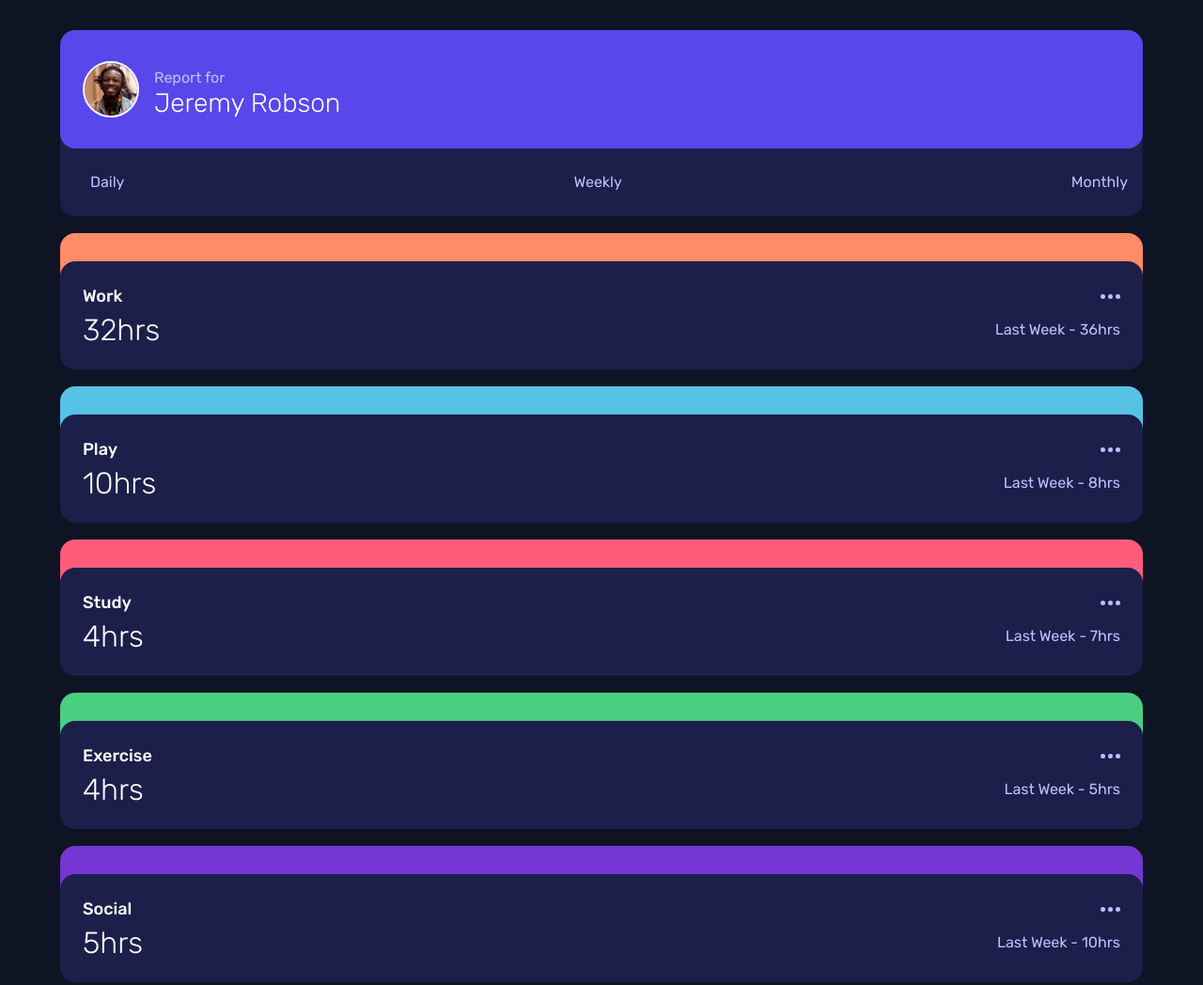
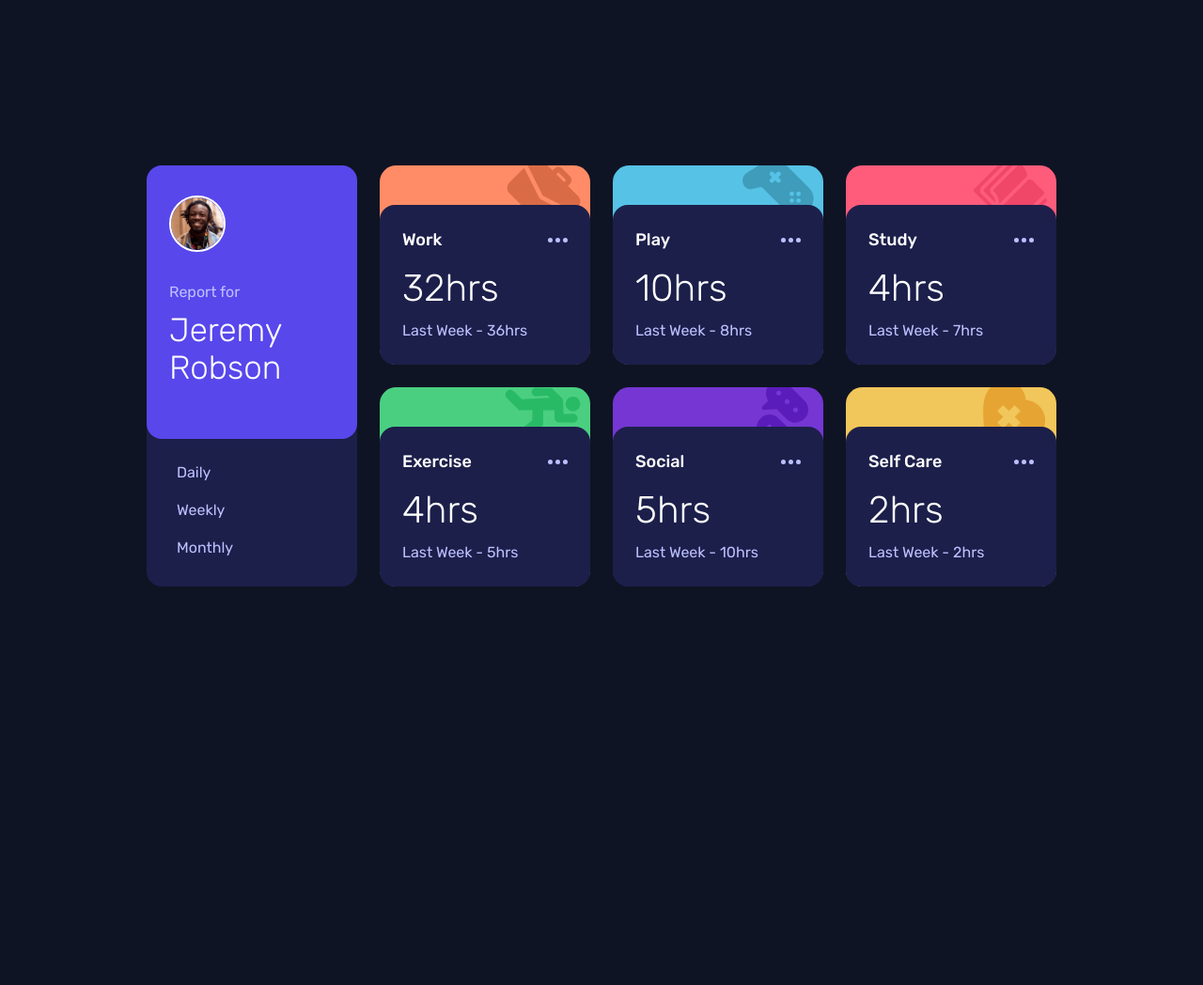
Before and after one commit to Dhia-18/Time-Tracking-Dashboard-Main, a plain HTML site: page index.html in a window 1280 px wide. Shown: the top 1048 px of the page at 94% size. After the commit the page ends 800 px from the top, so only its background shows below. Drawn offline with Linux system fonts and the light colour scheme; a web font is replaced by a local one.

Commit message:
Add files via upload

```diff
--- a/index.html
+++ b/index.html
@@ -24,68 +24,80 @@
     </div>
 
     <div class="work-container card-container">
+      <div class="main-container">
         <div class="header">
           <p class="card-title">Work</p>
           <img src="images\icon-ellipsis.svg" alt="Ellipsis Icon">
         </div>
-      <div class="main">
+        <div class="inner-container">
           <h1 class="current-time-spent"></h1>
           <p class="previous-time-spent"></p>
         </div>
       </div>
+    </div>
 
     <div class="play-container card-container">
+      <div class="main-container">
         <div class="header">
           <p class="card-title">Play</p>
           <img src="images\icon-ellipsis.svg" alt="Ellipsis Icon">
         </div>
-      <div class="main">
+        <div class="inner-container">
           <h1 class="current-time-spent"></h1>
           <p class="previous-time-spent"></p>
         </div>
       </div>
+    </div>
 
     <div class="study-container card-container">
+      <div class="main-container">
         <div class="header">
           <p class="card-title">Study</p>
           <img src="images\icon-ellipsis.svg" alt="Ellipsis Icon">
         </div>
-      <div class="main">
+        <div class="inner-container">
           <h1 class="current-time-spent"></h1>
           <p class="previous-time-spent"></p>
         </div>
       </div>
+    </div>
 
     <div class="exercise-container card-container">
+      <div class="main-container">
         <div class="header">
           <p class="card-title">Exercise</p>
           <img src="images\icon-ellipsis.svg" alt="Ellipsis Icon">
         </div>
-      <div class="main">
+        <div class="inner-container">
           <h1 class="current-time-spent"></h1>
           <p class="previous-time-spent"></p>
         </div>
       </div>
+    </div>
 
     <div class="social-container card-container">
+      <div class="main-container">
         <div class="header">
           <p class="card-title">Social</p>
           <img src="images\icon-ellipsis.svg" alt="Ellipsis Icon">
         </div>
-      <div class="main">
+        <div class="inner-container">
           <h1 class="current-time-spent"></h1>
           <p class="previous-time-spent"></p>
         </div>
       </div>
+    </div>
 
     <div class="self-care-container card-container">
+      <div class="main-container">
         <div class="header">
           <p class="card-title">Self Care</p>
           <img src="images\icon-ellipsis.svg" alt="Ellipsis Icon">
         </div>
-      <div class="main">
+        <div class="inner-container">
           <h1 class="current-time-spent"></h1>
           <p class="previous-time-spent"></p>
+        </div>
       </div>
     </div>
 
--- a/script.js
+++ b/script.js
@@ -31,7 +31,6 @@ function showResult(currentPeriod,previousPeriod){
     }
 }
 
-
 dailyButton.addEventListener("click",(e)=>{
     e.preventDefault();
 
--- a/style/main.css
+++ b/style/main.css
@@ -32,6 +32,7 @@ body{
 
 main{
     width:90%;
+    max-width: 78rem;
     display: grid;
     row-gap: 3rem;
 }
@@ -94,11 +95,72 @@ li:hover{
 
 /* Styling Card Containers */
 
-.card-container{
+.main-container{
     padding:1.5rem;
 
     background-color: var(--dark-blue);
     border-radius: 1rem;
+}
+
+/* Styling the Main Container colors */
+
+.card-container{
+    padding-top: 2.2rem;
+    border-radius: 1.1rem;
+}
+
+@media (min-width:60rem){
+    .card-container{
+        padding-top: 2.6rem;
+    }
+}
+
+.work-container{
+    background-color: var(--work-color);
+
+    background-image: url("../images/icon-work.svg");
+    background-repeat: no-repeat;
+    background-position: 93% -0.5rem;
+}
+
+.play-container{
+    background-color: var(--play-color);
+
+    background-image: url("../images/icon-play.svg");
+    background-repeat: no-repeat;
+    background-position: 93% -0.5rem;
+}
+
+.study-container{
+    background-color: var(--study-color);
+
+    background-image: url("../images/icon-study.svg");
+    background-repeat: no-repeat;
+    background-position: 93% -0.5rem;
+}
+
+.exercise-container{
+    background-color: var(--exercise-color);
+
+    background-image: url("../images/icon-exercise.svg");
+    background-repeat: no-repeat;
+    background-position: 93% 0;
+}
+
+.social-container{
+    background-color: var(--social-color);
+
+    background-image: url("../images/icon-social.svg");
+    background-repeat: no-repeat;
+    background-position: 93% -0.8rem;
+}
+
+.self-care-container{
+    background-color: var(--self-care-color);
+
+    background-image: url("../images/icon-self-care.svg");
+    background-repeat: no-repeat;
+    background-position: 93% -0.5rem;
 }
 
 /* Styling the header */
@@ -117,7 +179,7 @@ li:hover{
 
 /* Styling the main */
 
-.main{
+.inner-container{
     margin-top: 0.3rem;
 
     display: flex;
@@ -134,28 +196,45 @@ li:hover{
     color:var(--pale-blue);
 }
 
-/* Styling the box shadow of each card */
-
-.work-container{
-    box-shadow: 0px -30px 0px 0px var(--work-color);
+@media (min-width:60rem){
+    body{
+        height: auto;
     }
 
-.play-container{
-    box-shadow: 0px -30px 0px 0px var(--play-color);
+    main{
+        grid-template-columns: repeat(4,14rem);
+        grid-template-rows: 1fr 1fr;
+        gap:1.5rem;
+        justify-content: center;
     }
 
-.study-container{
-    box-shadow: 0px -30px 0px 0px var(--study-color);
+    .author-and-buttons-container{
+        grid-area: 1 / 1 / 3 / 2;
     }
 
-.exercise-container{
-    box-shadow: 0px -30px 0px 0px var(--exercise-color);
+    .author{
+        height: 65%;
+        flex-direction: column;
+        align-items: flex-start;
     }
 
-.social-container{
-    box-shadow: 0px -30px 0px 0px var(--social-color);
+    .author h1{
+        font-size: 35px;
+        line-height: 2.5rem;
     }
 
-.self-care-container{
-    box-shadow: 0px -30px 0px 0px var(--self-care-color);
+    ul{
+        flex-direction: column;
+        gap:1rem;
     }
+
+    .inner-container{
+        flex-direction: column;
+        align-items: flex-start;
+    }
+
+    .inner-container h1{
+        font-size: 40px;
+        margin: 0.7rem 0;
+    }
+}
```
Lines whose indentation alone changed are shown as unchanged.
